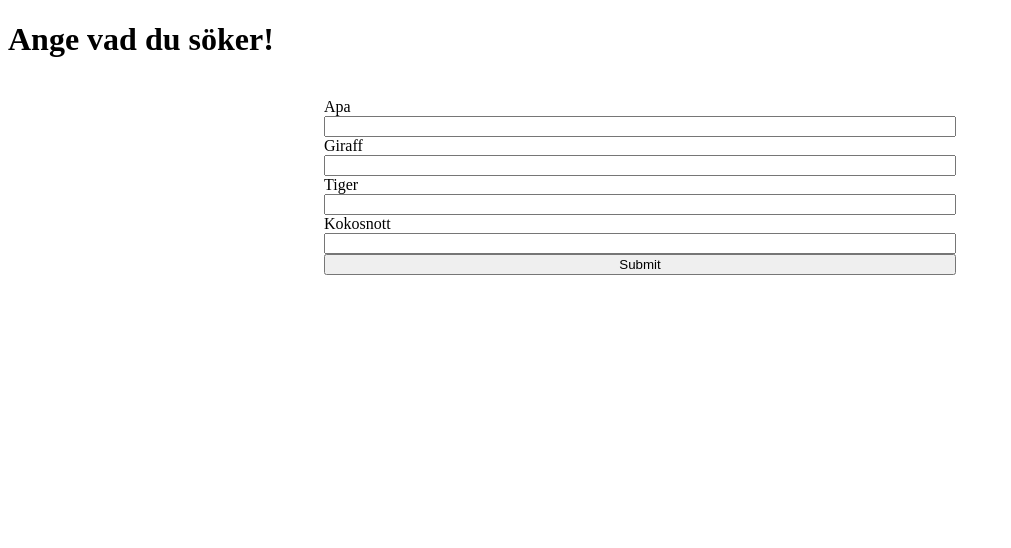
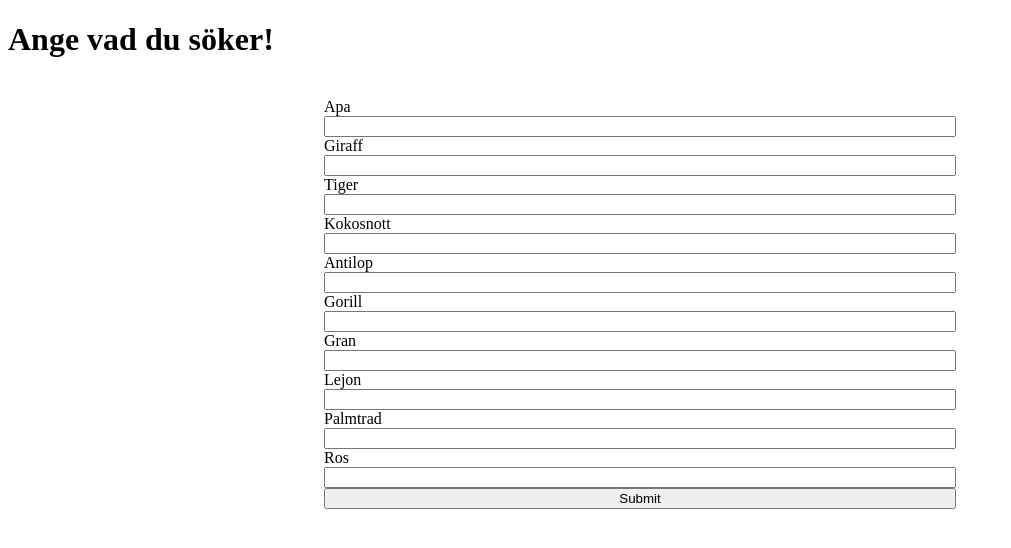
Before and after one commit to SakineMazlomyar/naturReservet, a PHP site: page /settings.php in a window 1280 px wide. Shown: the top 548 px of the page, without its empty margins (0-1011 px from the left). Run offline with PHP 8.4, Linux system fonts and the light colour scheme; some libraries are stand-ins or nearby versions.

Commit message:
addedInput

```diff
--- a/settings.php
+++ b/settings.php
@@ -45,6 +45,54 @@ class Kokosnott extends Form{
         return '<input type="number" name="'.get_class($this).'">';
     }
 }
+class Antilop extends Form{
+    function setLabel(){
+        return '<label>'.get_class($this).'</label>';
+        }
+    function getInputElement(){
+        return '<input type="number" name="'.get_class($this).'">';
+    }
+}
+class Gorill extends Form{
+    function setLabel(){
+        return '<label>'.get_class($this).'</label>';
+        }
+    function getInputElement(){
+        return '<input type="number" name="'.get_class($this).'">';
+    }
+}
+class Gran extends Form{
+    function setLabel(){
+        return '<label>'.get_class($this).'</label>';
+        }
+    function getInputElement(){
+        return '<input type="number" name="'.get_class($this).'">';
+    }
+}
+class Lejon extends Form{
+    function setLabel(){
+        return '<label>'.get_class($this).'</label>';
+        }
+    function getInputElement(){
+        return '<input type="number" name="'.get_class($this).'">';
+    }
+}
+class Palmtrad extends Form{
+    function setLabel(){
+        return '<label>'.get_class($this).'</label>';
+        }
+    function getInputElement(){
+        return '<input type="number" name="'.get_class($this).'">';
+    }
+}
+class Ros extends Form{
+    function setLabel(){
+        return '<label>'.get_class($this).'</label>';
+        }
+    function getInputElement(){
+        return '<input type="number" name="'.get_class($this).'">';
+    }
+}
 
 $input1 = new Apa();
 echo $input1->setLabel();
@@ -63,6 +111,30 @@ $input4 = new Kokosnott();
 echo $input4->setLabel();
 echo $input4->getInputElement();
 
+$input5 = new Antilop();
+echo $input5->setLabel();
+echo $input5->getInputElement();
+
+$input6 = new Gorill();
+echo $input6->setLabel();
+echo $input6->getInputElement();
+
+$input7 = new Gran();
+echo $input7->setLabel();
+echo $input7->getInputElement();
+
+$input8 = new Lejon();
+echo $input8->setLabel();
+echo $input8->getInputElement();
+
+$input9 = new Palmtrad();
+echo $input9->setLabel();
+echo $input9->getInputElement();
+
+$input10 = new Ros();
+echo $input10->setLabel();
+echo $input10->getInputElement();
+
 
 
 ?>
```
